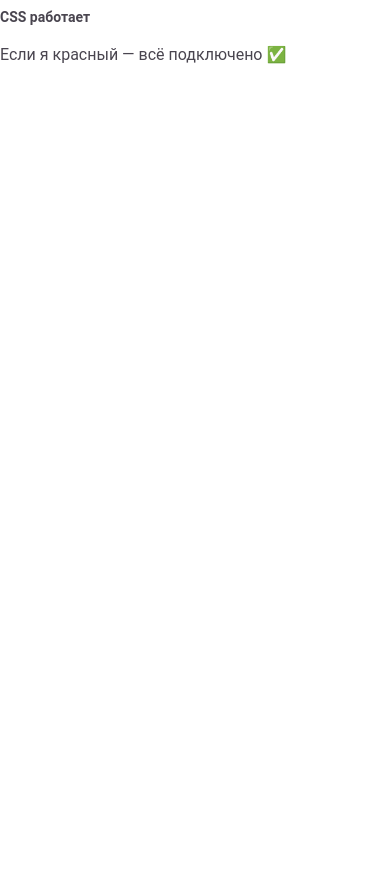
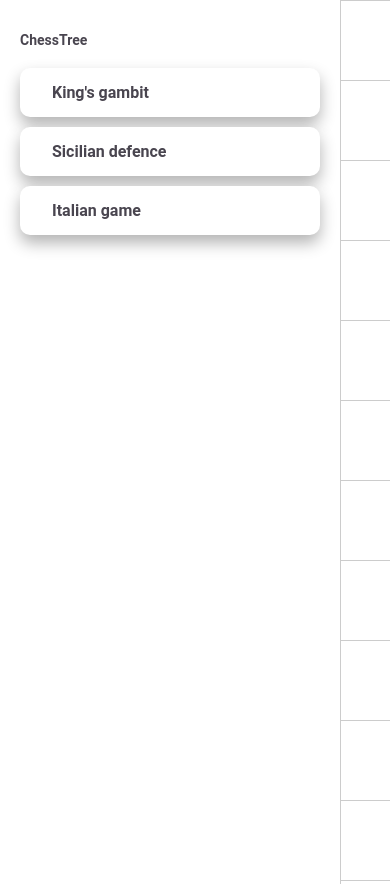
Before and after one commit to DenverSwift/ChessTree, a plain HTML site: page public/index.html in a window 390 px wide. Before the commit the page ends 844 px from the top, so only its background shows below. Drawn offline with Linux system fonts and the light colour scheme.

Commit message:
Refactor index.html for improved structure and responsiveness
Added viewport meta tag and structured HTML for better layout.

```diff
--- a/public/index.html
+++ b/public/index.html
@@ -1,17 +1,28 @@
 <!DOCTYPE html>
 <html lang="en">
 <head>
-    <meta charset="UTF-8">
-    <title>Chess Tree</title>
-    <link rel="stylesheet" href="css/style.css">
-    <link rel="icon" href="img/icon.png" type="image/x-icon">
-</head><body>
+    <meta charset="UTF-8" />
+    <meta name="viewport" content="width=device-width, initial-scale=1" />
+    <title>ChessTree</title>
+    <link rel="stylesheet" href="css/style.css" />
+</head>
+<body>
+<div class="container">
+    <aside class="sidebar">
+        <h1>ChessTree</h1>
+        <ul>
+            <li class="list_element" onclick="log()">King's gambit</li>
+            <li class="list_element" onclick="log()">Sicilian defence</li>
+            <li class="list_element" onclick="log()">Italian game</li>
+        </ul>
+    </aside>
 
-<h1>CSS работает</h1>
-
-<div class="box">
-    Если я красный — всё подключено ✅
+    <main class="main-content">
+        <!-- тут потом будет дерево/холст -->
+    </main>
 </div>
 
+<!-- твой JS -->
+<script src="js/app.js"></script>
 </body>
 </html>
```
